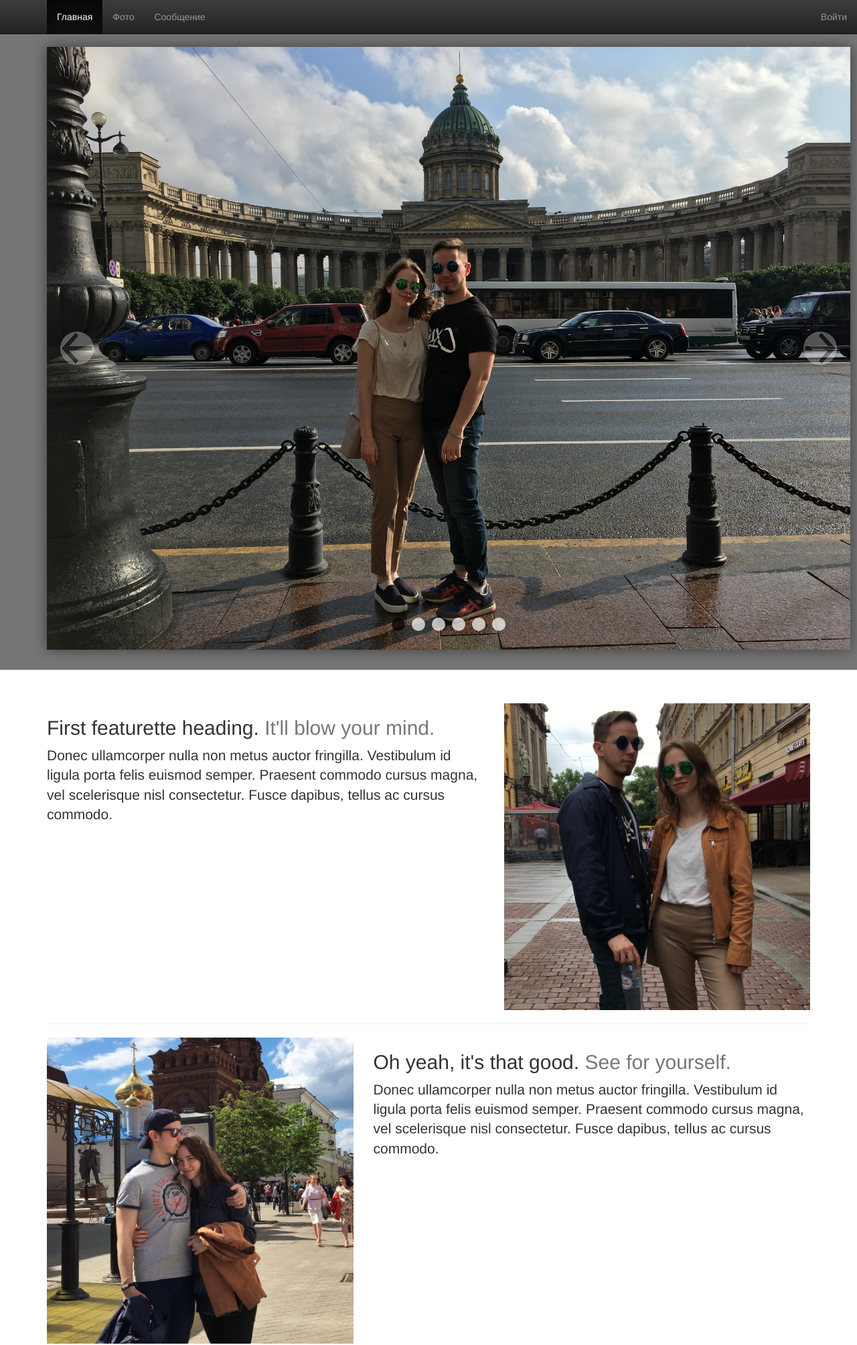
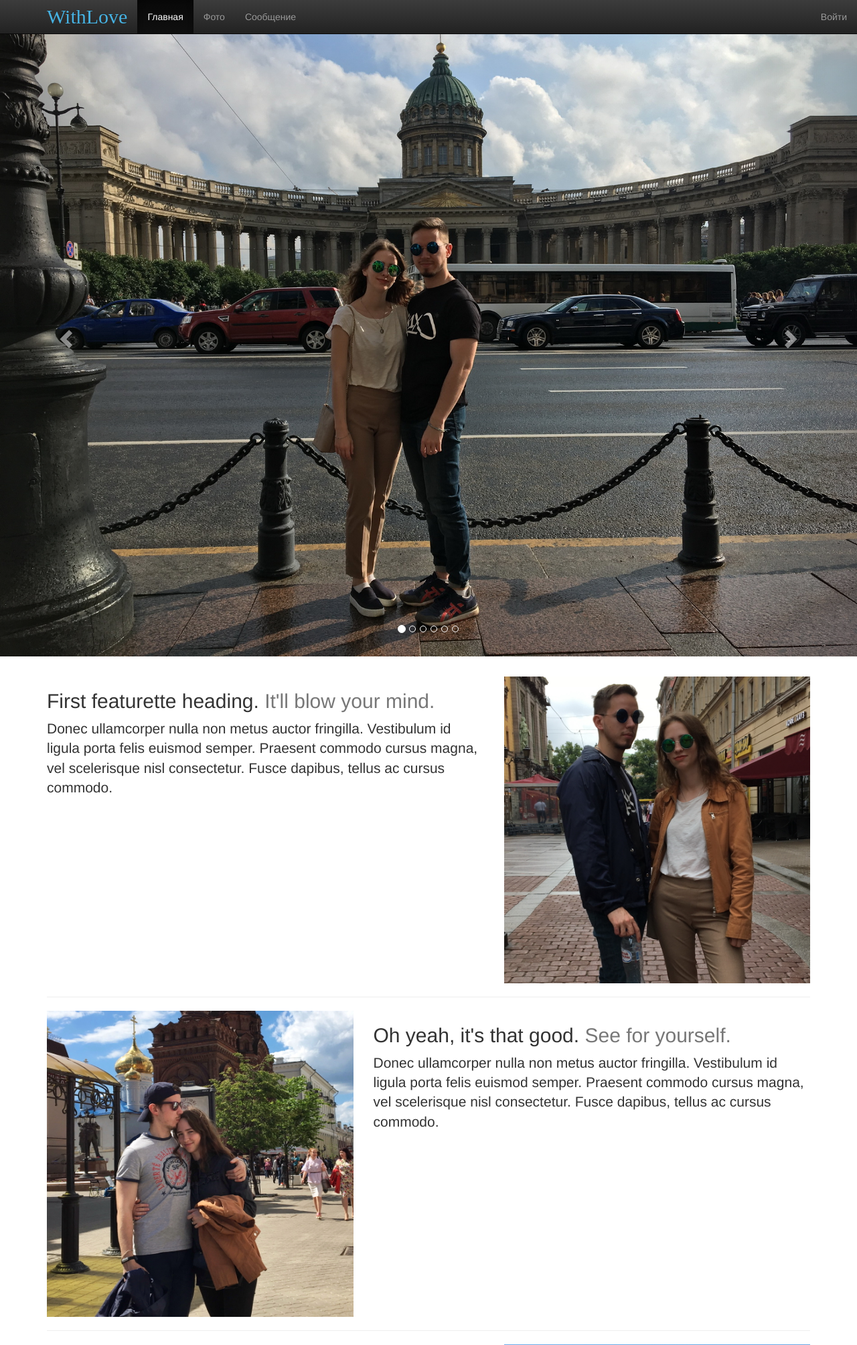
Before and after one commit to AndeyGordeev/LoveProject, a Django app: page / in a window 1280 px wide. Shown: the top 2008 px of the page at 67% size. Run offline with Django 3.2, Linux system fonts and the light colour scheme; parts of the project's set-up code (start-up, migrations or seed data) failed here and were passed over; some libraries are stand-ins or nearby versions.

Commit message:
Slide, login page, dashboard edit for mobile

```diff
--- a/LoveProject/settings.py
+++ b/LoveProject/settings.py
@@ -24,7 +24,7 @@ SECRET_KEY = 'jlf+fy%-nfa4$e4drt*^b6k4c$toa69it6!qh_$upg-jbt^nud'
 # SECURITY WARNING: don't run with debug turned on in production!
 DEBUG = True
 
-ALLOWED_HOSTS = []
+ALLOWED_HOSTS = ['192.168.0.104']
 
 # Application definition
 
--- a/static/css/style.css
+++ b/static/css/style.css
@@ -1,10 +1,7 @@
 .blog{
-    position: absolute;
-    width: 100%;
-    height: 3000px;
     background-color: white;
-    right: 0px;
-    margin-top: -120px;
+    padding-top: 30px;
+    padding-bottom: 30px;
 }
 
 body {
@@ -14,85 +11,6 @@ body {
 }
 .navbar-wrapper{
     padding-top: 20px;
-}
-
-#block-for-slider {
-    width: 1200px;
-    height: 1000px;
-    margin: 50px auto;
-}
-
-#viewport {
-    width: 100%;
-    display: table;
-    position: relative;
-    overflow: hidden;
-    -webkit-user-select: none;
-    -moz-user-select: none;
-    -ms-user-select: none;
-    user-select: none;
-    box-shadow: 0 0 20px rgba(0,0,0,0.5);
-}
-
-#slidewrapper {
-    position: relative;
-    width: calc(100% * 6);
-    top: 0;
-    left: 0;
-    margin: 0;
-    padding: 0;
-    -webkit-transition: 1s;
-    -o-transition: 1s;
-    transition: 1s;
-    -webkit-transition-timing-function: ease-in-out;
-    -o-transition-timing-function: ease-in-out;
-    transition-timing-function: ease-in-out;
-}
-
-#slidewrapper ul, #slidewrapper li {
-    margin: 0;
-    padding: 0;
-}
-
-#slidewrapper li {
-    width: calc(100%/6);
-    list-style: none;
-    display: inline;
-    float: left;
-}
-
-.slide-img {
-    width: 100%;
-}
-
-#prev-btn, #next-btn {
-    position: absolute;
-    width: 50px;
-    height: 50px;
-    background-color: #fff;
-    border-radius: 50%;
-    top: calc(50% - 25px);
-    opacity: 0.3;
-}
-
-#next-btn{
-    background-image: url('../img/next.png');
-}
-
-#prev-btn{
-    background-image: url('../img/prev.png');
-}
-
-#prev-btn:hover, #next-btn:hover {
-    cursor: pointer;
-}
-
-#prev-btn {
-    left: 20px;
-}
-
-#next-btn {
-    right: 20px;
 }
 
 #nav-btns {
@@ -127,11 +45,6 @@ body {
 .navbar-brand{
     font-family: "Times New Roman", sans-serif;
     font-size: 30px;
-    position: absolute;
-}
-
-.navbar>.container .navbar-brand, .navbar>.container-fluid .navbar-brand {
-    margin-left: -300px;
 }
 
 .navbar-inverse .navbar-brand {
@@ -140,8 +53,9 @@ body {
 
 .pt{
     border-radius: 30px;
-    height: 500px;
-    width: 500px;
+    height: 30%;
+    width: 30%;
+    margin-bottom: 40%;
     margin-top: 230px;
     padding: 50px 50px 50px 50px;
     background-color: white;
@@ -149,6 +63,10 @@ body {
     animation-name: opacityahnge;
     animation-duration: 1s;
     animation-timing-function: ease-in;
+}
+
+@media screen and (max-width: 600px) {
+    .pt {width: 90%; height: 30%}
 }
 
 @keyframes opacityahnge {
@@ -189,12 +107,10 @@ body {
 .ptdashboard{
     right: 0px;
     position: absolute;
-    height: 500px;
+    padding-top: 20px;
+    height: 100%;
     width: 100%;
-    margin-top: 230px;
-    padding: 50px 50px 50px 50px;
     background-color: white;
-    box-shadow: 0 0 20px rgba(0,0,0,0.5);
     animation-name: opacityahnge;
     animation-duration: 1s;
     animation-timing-function: ease-in;
--- a/static/js/slider.js
+++ /dev/null
@@ -1,82 +0,0 @@
-var slideNow = 1;
-var slideCount = $('#slidewrapper').children().length;
-var translateWidth = 0;
-var slideInterval = 2000;
-var navBtnId = 0;
-
-function nextSlide() {
-    $('.slide-nav-btn').eq(slideNow-1).css('background-color', '#fff');
-    if (slideNow === slideCount || slideNow <= 0 || slideNow > slideCount) {
-        $('#slidewrapper').css('transform', 'translate(0, 0)');
-        slideNow = 1;
-        $('.slide-nav-btn').eq(slideNow-1).css('background-color', '#000');
-    } else {
-        translateWidth = -$('#viewport').width() * (slideNow);
-        $('#slidewrapper').css({
-            'transform': 'translate(' + translateWidth + 'px, 0)',
-            '-webkit-transform': 'translate(' + translateWidth + 'px, 0)',
-            '-ms-transform': 'translate(' + translateWidth + 'px, 0)',
-        });
-        slideNow++;
-        $('.slide-nav-btn').eq(slideNow-1).css('background-color', '#000');
-    }
-}
-
-function prevSlide() {
-    $('.slide-nav-btn').eq(slideNow-1).css('background-color', '#fff');
-    if (slideNow === 1 || slideNow <= 0 || slideNow > slideCount) {
-        translateWidth = -$('#viewport').width() * (slideCount - 1);
-        $('#slidewrapper').css({
-            'transform': 'translate(' + translateWidth + 'px, 0)',
-            '-webkit-transform': 'translate(' + translateWidth + 'px, 0)',
-            '-ms-transform': 'translate(' + translateWidth + 'px, 0)'
-        });
-        slideNow = slideCount;
-        $('.slide-nav-btn').eq(slideNow-1).css('background-color', '#000');
-    } else {
-        translateWidth = -$('#viewport').width() * (slideNow - 2);
-        $('#slidewrapper').css({
-            'transform': 'translate(' + translateWidth + 'px, 0)',
-            '-webkit-transform': 'translate(' + translateWidth + 'px, 0)',
-            '-ms-transform': 'translate(' + translateWidth + 'px, 0)'
-        });
-        slideNow--;
-        $('.slide-nav-btn').eq(slideNow-1).css('background-color', '#000');
-    }
-}
-
-$(document).ready(function () {
-    var switchInterval = setInterval(nextSlide, slideInterval);
-
-    $('.slide-nav-btn').eq(slideNow-1).css('background-color', '#000');
-
-    $('#viewport').hover(function(){
-        clearInterval(switchInterval);
-    },function() {
-        switchInterval = setInterval(nextSlide, slideInterval);
-    });
-
-    $('#next-btn').click(function() {
-        nextSlide();
-    });
-
-    $('#prev-btn').click(function() {
-        prevSlide();
-    });
-
-    $('.slide-nav-btn').click(function() {
-        navBtnId = $(this).index();
-
-        if (navBtnId + 1 !== slideNow) {
-            $('.slide-nav-btn').css('background-color', '#fff');
-            translateWidth = -$('#viewport').width() * (navBtnId);
-            $('#slidewrapper').css({
-                'transform': 'translate(' + translateWidth + 'px, 0)',
-                '-webkit-transform': 'translate(' + translateWidth + 'px, 0)',
-                '-ms-transform': 'translate(' + translateWidth + 'px, 0)'
-            });
-            $(this).css('background-color', '#000');
-            slideNow = navBtnId + 1;
-        }
-    });
-});
--- a/templates/index.html
+++ b/templates/index.html
@@ -2,34 +2,45 @@
 {% load static %}
 
  {% block content %}
-     <div id="block-for-slider">
-        <div id="viewport">
-            <ul id="slidewrapper">
-                <li class="slide"><img src="{% static 'img/1.jpg' %}" alt="1" class="slide-img"></li>
-                <li class="slide"><img src="{% static 'img/2.jpg' %}" alt="1" class="slide-img"></li>
-                <li class="slide"><img src="{% static 'img/3.jpg' %}" alt="1" class="slide-img"></li>
-                <li class="slide"><img src="{% static 'img/4.jpg' %}" alt="1" class="slide-img"></li>
-                <li class="slide"><img src="{% static 'img/5.jpg' %}" alt="1" class="slide-img"></li>
-                <li class="slide"><img src="{% static 'img/6.jpg' %}" alt="1" class="slide-img"></li>
-            </ul>
+     <!-- Carousel
+    ================================================== -->
+    <div id="myCarousel" class="carousel slide" data-ride="carousel">
+      <!-- Indicators -->
+      <ol class="carousel-indicators">
+        <li data-target="#myCarousel" data-slide-to="0" class="active"></li>
+        <li data-target="#myCarousel" data-slide-to="1"></li>
+        <li data-target="#myCarousel" data-slide-to="2"></li>
+        <li data-target="#myCarousel" data-slide-to="3"></li>
+        <li data-target="#myCarousel" data-slide-to="4"></li>
+        <li data-target="#myCarousel" data-slide-to="5"></li>
+      </ol>
+      <div class="carousel-inner">
+        <div class="item active">
+          <img src="{% static 'img/1.jpg' %}" alt="First slide">
+        </div>
+        <div class="item">
+          <img src="{% static 'img/2.jpg' %}" alt="Second slide">
+        </div>
+        <div class="item">
+          <img src="{% static 'img/3.jpg' %}" alt="Third slide">
+        </div>
+        <div class="item">
+          <img src="{% static 'img/4.jpg' %}" alt="Fourth slide">
+        </div>
+        <div class="item">
+          <img src="{% static 'img/5.jpg' %}" alt="Fifth slide">
+         </div>
+        <div class="item">
+          <img src="{% static 'img/6.jpg' %}" alt="Sixth slide">
+        </div>
+      </div>
+      <a class="left carousel-control" href="#myCarousel" data-slide="prev"><span class="glyphicon glyphicon-chevron-left"></span></a>
+      <a class="right carousel-control" href="#myCarousel" data-slide="next"><span class="glyphicon glyphicon-chevron-right"></span></a>
+    </div><!-- /.carousel -->
 
-            <div id="prev-next-btns">
-                <div id="prev-btn"></div>
-                <div id="next-btn"></div>
-            </div>
 
-            <ul id="nav-btns">
-                <li class="slide-nav-btn"></li>
-                <li class="slide-nav-btn"></li>
-                <li class="slide-nav-btn"></li>
-                <li class="slide-nav-btn"></li>
-                <li class="slide-nav-btn"></li>
-                <li class="slide-nav-btn"></li>
-        </ul>
-        </div>
-     </div>
 
-        <div class="blog">
+     <div class="blog">
             <!-- Marketing messaging and featurettes
     ================================================== -->
     <!-- Wrap the rest of the page in another container to center all the content. -->
@@ -72,6 +83,7 @@
       </div>
 
     </div>
+    </div>
 
  {% endblock %}
 
--- a/templates/layout.html
+++ b/templates/layout.html
@@ -48,6 +48,8 @@
         </div><!--/.nav-collapse -->
       </div>
     </div>
+    </div>
+    </div>
 
       {% block content %}{% endblock %}
       <!-- на jQuery (необходим для Bootstrap - х JavaScript плагины) -->
```
Also changed, not shown: db.sqlite3, static/img/3.jpg, static/img/4.jpg.
